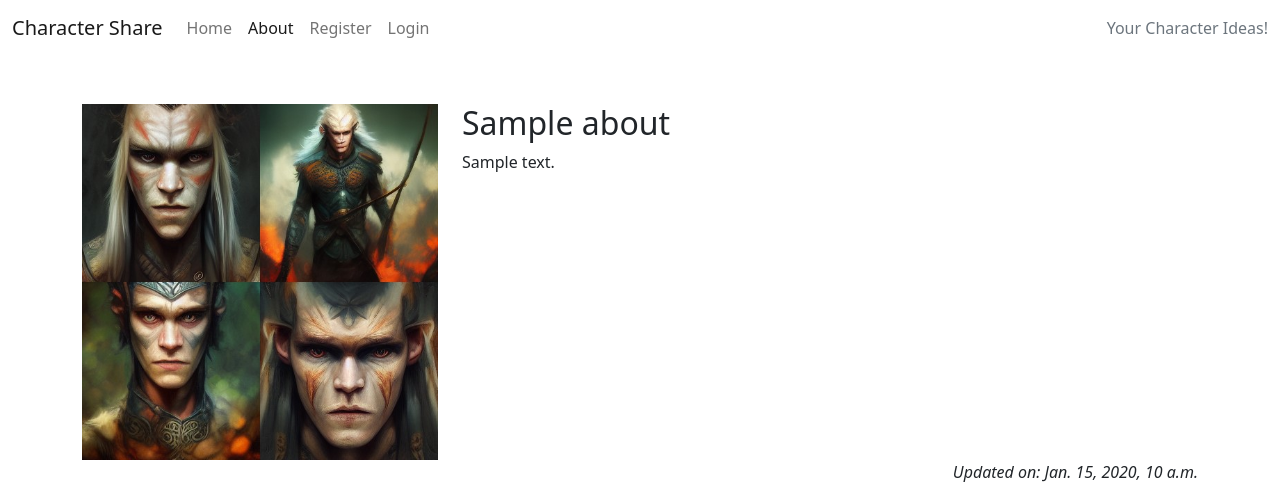
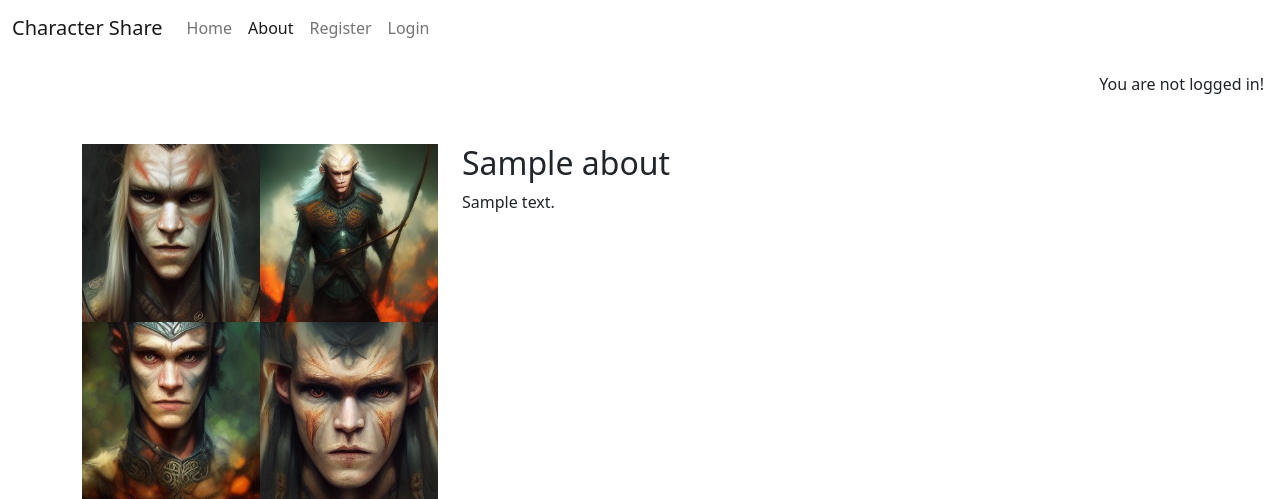
Before and after one commit to reltoom/Character-Ideas, a Django app: page /about/ in a window 1280 px wide. Shown: the top 499 px of the page. Run offline with Django 4.2, Linux system fonts and the light colour scheme; tables that the repository leaves empty hold one stand-in row (values such as "Sample post").

Commit message:
Added message to show if you are logged in or not
Deleted a span from base.html, not needed text

```diff
--- a/templates/base.html
+++ b/templates/base.html
@@ -68,14 +68,16 @@
                     </li>
                     {% endif %}
                 </ul>
-                <span class="navbar-text text-muted">
-                    Your Character Ideas!
-                </span>
             </div>
         </div>
     </nav>
 
     <main class="flex-shrink-0 main-bg">
+        {% if user.is_authenticated %}
+        <p class="text-end m-3">You are logged in as {{ user }}!</p>
+        {% else %}
+        <p class="text-end m-3">You are not logged in!</p>
+        {% endif %}
 
         {% block content %}
         <!-- Content Goes here -->
```
